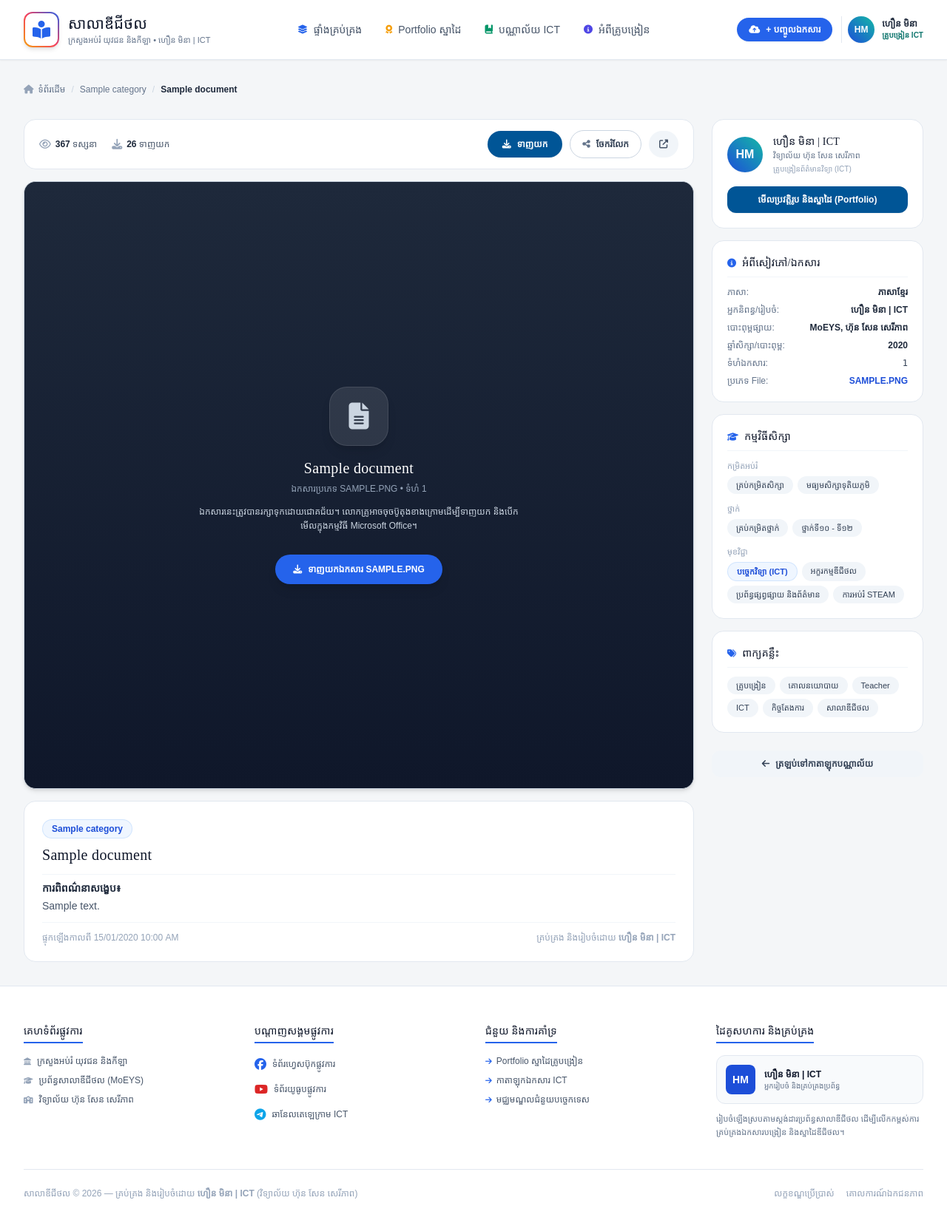
After one commit to Hoeun-Minea/Portfolio, a Laravel app: template resources/views/documents/show.blade.php in a window 1280 px wide. The commit adds this page. Shown: the whole page at 74% size. Run offline with Laravel 12, Linux system fonts and the light colour scheme; data comes from the database, SQL or seed files in the repository; the template is opened without the code that fills it: most values are stand-ins (such as "Sample title", 1, 10 or a date in 2020); some libraries are stand-ins or nearby versions; some web fonts are replaced.

Commit message:
feat: add Sala Digital document preview page (sala.moeys.gov.kh layout) with embedded PDF viewer, stats, author card, curriculum, and keywords

```diff
--- /dev/null
+++ b/resources/views/documents/show.blade.php
@@ -0,0 +1,326 @@
+@extends('layouts.app')
+
+@section('title', $document->title . ' — សាលាឌីជីថល')
+
+@section('content')
+<div class="space-y-6">
+
+    <!-- Breadcrumb & Back Link -->
+    <nav class="flex items-center space-x-2 text-xs text-slate-500 font-medium pb-2">
+        <a href="{{ route('dashboard') }}" class="hover:text-blue-700 flex items-center gap-1.5 transition">
+            <i class="fa-solid fa-house text-slate-400"></i>
+            <span>ទំព័រដើម</span>
+        </a>
+        <span class="text-slate-300">/</span>
+        <a href="{{ route('dashboard') }}#librarySection" class="hover:text-blue-700 transition">
+            <span>{{ $document->category->name }}</span>
+        </a>
+        <span class="text-slate-300">/</span>
+        <span class="text-slate-800 font-semibold truncate max-w-xs sm:max-w-md">{{ $document->title }}</span>
+    </nav>
+
+    <!-- Main Content Grid (ដូចរូបភាព Sala Digital: sala.moeys.gov.kh) -->
+    <div class="grid grid-cols-1 lg:grid-cols-12 gap-6 items-start">
+
+        <!-- ================= LEFT COLUMN: Viewer & Controls (75% / 8 of 12 cols) ================= -->
+        <div class="lg:col-span-8 xl:col-span-9 space-y-4">
+
+            <!-- 1. Stats Bar & Action Buttons (ដូចរូបភាព Screenshot បេះបិទ) -->
+            <div class="bg-white rounded-2xl border border-slate-200 px-5 py-3.5 flex flex-wrap items-center justify-between gap-3 shadow-xs">
+
+                <!-- Left: 👁 ទស្សនា & ⬇ ទាញយក -->
+                <div class="flex items-center space-x-5 text-xs text-slate-600 font-medium">
+                    <span class="flex items-center gap-1.5">
+                        <i class="fa-regular fa-eye text-slate-400 text-sm"></i>
+                        <span><strong class="text-slate-800">{{ number_format(320 + ($document->id * 47)) }}</strong> ទស្សនា</span>
+                    </span>
+                    <span class="flex items-center gap-1.5">
+                        <i class="fa-solid fa-download text-slate-400 text-sm"></i>
+                        <span><strong class="text-slate-800">{{ number_format(15 + ($document->id * 11)) }}</strong> ទាញយក</span>
+                    </span>
+                </div>
+
+                <!-- Right: ⬇ ទាញយក (Blue Pill) & 🔗 ចែករំលែក (White Pill) -->
+                <div class="flex items-center space-x-2.5">
+                    <!-- Download Button (ដូចប៊ូតុងខៀវចាស់ក្នុងរូបភាព) -->
+                    <a href="{{ route('documents.download', $document) }}"
+                       download
+                       class="inline-flex items-center gap-2 px-5 py-2.5 rounded-full bg-[#005596] hover:bg-[#003a66] active:scale-95 text-white text-xs font-semibold shadow-sm transition">
+                        <i class="fa-solid fa-download"></i>
+                        <span>ទាញយក</span>
+                    </a>
+
+                    <!-- Share Button (ដូចប៊ូតុងសក្នុងរូបភាព) -->
+                    <button type="button"
+                            id="shareDocumentBtn"
+                            class="inline-flex items-center gap-2 px-4 py-2.5 rounded-full bg-white hover:bg-slate-50 border border-slate-300 active:scale-95 text-slate-700 text-xs font-semibold shadow-xs transition">
+                        <i class="fa-solid fa-share-nodes text-slate-500"></i>
+                        <span>ចែករំលែក</span>
+                    </button>
+
+                    <!-- Open Fullscreen / Separate Tab -->
+                    <a href="{{ route('documents.preview', $document) }}"
+                       target="_blank"
+                       class="hidden sm:inline-flex items-center gap-1.5 px-3.5 py-2.5 rounded-full bg-slate-100 hover:bg-slate-200 text-slate-600 text-xs font-medium transition"
+                       title="បើកមើលក្នុង Tab ថ្មី">
+                        <i class="fa-solid fa-up-right-from-square text-xs"></i>
+                    </a>
+                </div>
+
+            </div>
+
+            <!-- 2. Embedded Document Preview Viewer (ដូចក្នុងរូបភាព Screenshot) -->
+            <div class="relative bg-[#323639] rounded-2xl border border-slate-300 shadow-md overflow-hidden min-h-[780px] flex flex-col justify-center items-center">
+
+                @if($document->file_type === 'pdf')
+                    <!-- PDF Viewer Embedded iframe (displays with native Chrome/Edge PDF controls) -->
+                    <iframe src="{{ route('documents.preview', $document) }}#toolbar=1&navpanes=1"
+                            class="w-full h-[820px] rounded-2xl border-0"
+                            title="{{ $document->title }}"
+                            allowfullscreen>
+                    </iframe>
+                @elseif(in_array($document->file_type, ['jpg', 'jpeg', 'png', 'webp', 'gif']))
+                    <!-- Image Viewer -->
+                    <div class="w-full h-[820px] flex items-center justify-center p-4 bg-slate-900/90 overflow-auto">
+                        <img src="{{ route('documents.preview', $document) }}"
+                             alt="{{ $document->title }}"
+                             class="max-w-full max-h-full object-contain rounded-lg shadow-2xl">
+                    </div>
+                @else
+                    <!-- Office Document (Word, PPT, Excel) Viewer Fallback -->
+                    <div class="w-full h-[820px] flex flex-col items-center justify-center p-8 bg-gradient-to-b from-slate-800 to-slate-900 text-white text-center space-y-4">
+                        <div class="w-20 h-20 rounded-3xl bg-white/10 flex items-center justify-center text-4xl shadow-lg border border-white/10
+                            @if(in_array($document->file_type, ['doc', 'docx'])) text-blue-400
+                            @elseif(in_array($document->file_type, ['ppt', 'pptx'])) text-amber-400
+                            @elseif(in_array($document->file_type, ['xls', 'xlsx'])) text-emerald-400
+                            @else text-slate-300 @endif">
+                            @if(in_array($document->file_type, ['doc', 'docx']))
+                                <i class="fa-solid fa-file-word"></i>
+                            @elseif(in_array($document->file_type, ['ppt', 'pptx']))
+                                <i class="fa-solid fa-file-powerpoint"></i>
+                            @elseif(in_array($document->file_type, ['xls', 'xlsx']))
+                                <i class="fa-solid fa-file-excel"></i>
+                            @else
+                                <i class="fa-solid fa-file-lines"></i>
+                            @endif
+                        </div>
+
+                        <div class="max-w-md space-y-1.5">
+                            <h3 class="font-khmer-muol text-lg sm:text-xl text-white">{{ $document->title }}</h3>
+                            <p class="text-xs text-slate-400">ឯកសារប្រភេទ {{ strtoupper($document->file_type) }} • ទំហំ {{ $document->file_size }}</p>
+                            <p class="text-xs text-slate-300 pt-2 leading-relaxed">
+                                ឯកសារនេះត្រូវបានរក្សាទុកដោយជោគជ័យ។ លោកគ្រូអាចចុចប៊ូតុងខាងក្រោមដើម្បីទាញយក និងបើកមើលក្នុងកម្មវិធី Microsoft Office។
+                            </p>
+                        </div>
+
+                        <div class="pt-3 flex flex-wrap items-center justify-center gap-3">
+                            <a href="{{ route('documents.download', $document) }}"
+                               download
+                               class="inline-flex items-center gap-2 px-6 py-3 rounded-full bg-blue-600 hover:bg-blue-700 active:scale-95 text-white text-xs font-bold shadow-lg transition">
+                                <i class="fa-solid fa-download"></i>
+                                <span>ទាញយកឯកសារ {{ strtoupper($document->file_type) }}</span>
+                            </a>
+                        </div>
+                    </div>
+                @endif
+
+            </div>
+
+            <!-- 3. Document Details & Description Card -->
+            <div class="bg-white rounded-2xl border border-slate-200 p-6 space-y-3 shadow-xs">
+                <div class="flex items-start justify-between gap-4">
+                    <div>
+                        <span class="inline-flex items-center px-3 py-1 rounded-full text-xs font-semibold bg-blue-50 text-blue-700 border border-blue-200/60 mb-2">
+                            {{ $document->category->name }}
+                        </span>
+                        <h1 class="font-khmer-muol text-lg sm:text-xl text-slate-900 leading-snug">
+                            {{ $document->title }}
+                        </h1>
+                    </div>
+
+                    @if($document->is_portfolio)
+                        <span class="inline-flex items-center gap-1.5 px-3 py-1 rounded-full bg-emerald-50 text-emerald-700 border border-emerald-200 text-xs font-bold flex-shrink-0">
+                            <i class="fa-solid fa-award text-amber-500"></i>
+                            <span>ស្នាដៃ Portfolio</span>
+                        </span>
+                    @endif
+                </div>
+
+                @if($document->description)
+                    <div class="pt-2 text-xs sm:text-sm text-slate-600 leading-relaxed border-t border-slate-100">
+                        <p class="font-semibold text-slate-800 mb-1">ការពិពណ៌នាសង្ខេប៖</p>
+                        <p class="whitespace-pre-line">{{ $document->description }}</p>
+                    </div>
+                @endif
+
+                <div class="pt-3 border-t border-slate-100 flex flex-wrap items-center justify-between gap-3 text-xs text-slate-400">
+                    <span>ផ្ទុកឡើងកាលពី {{ $document->created_at->format('d/m/Y h:i A') }}</span>
+                    <span>គ្រប់គ្រង និងរៀបចំដោយ <strong>ហឿន មិនា | ICT</strong></span>
+                </div>
+            </div>
+
+        </div>
+
+
+        <!-- ================= RIGHT COLUMN: Sidebar (25% / 4 of 12 cols) ================= -->
+        <div class="lg:col-span-4 xl:col-span-3 space-y-4">
+
+            <!-- Card 1: ស្ថាប័ន / អ្នកបង្កើត (ដូចរូបភាព Screenshot) -->
+            <div class="bg-white rounded-2xl border border-slate-200 p-5 shadow-xs space-y-4">
+                <div class="flex items-center space-x-3.5">
+                    <!-- School / Teacher Emblem -->
+                    <div class="w-12 h-12 rounded-full bg-gradient-to-tr from-blue-700 to-teal-500 text-white flex items-center justify-center font-bold text-base shadow-sm flex-shrink-0">
+                        HM
+                    </div>
+                    <div class="min-w-0">
+                        <h4 class="font-khmer-muol text-xs sm:text-sm text-slate-900 truncate">
+                            ហឿន មិនា | ICT
+                        </h4>
+                        <p class="text-[11px] text-slate-500 truncate">វិទ្យាល័យ ហ៊ុន សែន សេរីភាព</p>
+                        <p class="text-[10px] text-slate-400 mt-0.5">គ្រូបង្រៀនព័ត៌មានវិទ្យា (ICT)</p>
+                    </div>
+                </div>
+
+                <a href="{{ route('portfolio.public') }}"
+                   target="_blank"
+                   class="w-full py-2.5 px-4 rounded-xl bg-[#005596] hover:bg-[#003a66] text-white text-xs font-semibold text-center block transition shadow-sm active:scale-95">
+                    មើលប្រវត្តិរូប និងស្នាដៃ (Portfolio)
+                </a>
+            </div>
+
+            <!-- Card 2: អំពីសៀវភៅ / ឯកសារ (ដូចរូបភាព Screenshot) -->
+            <div class="bg-white rounded-2xl border border-slate-200 p-5 shadow-xs space-y-3">
+                <h3 class="font-khmer-muol text-sm text-slate-900 pb-2 border-b border-slate-100 flex items-center gap-2">
+                    <i class="fa-solid fa-circle-info text-blue-600 text-xs"></i>
+                    <span>អំពីសៀវភៅ/ឯកសារ</span>
+                </h3>
+
+                <dl class="space-y-2 text-xs">
+                    <div class="flex items-center justify-between">
+                        <dt class="text-slate-500">ភាសា:</dt>
+                        <dd class="font-semibold text-slate-800">ភាសាខ្មែរ</dd>
+                    </div>
+
+                    <div class="flex items-center justify-between">
+                        <dt class="text-slate-500">អ្នកនិពន្ធ/រៀបចំ:</dt>
+                        <dd class="font-semibold text-slate-800">ហឿន មិនា | ICT</dd>
+                    </div>
+
+                    <div class="flex items-center justify-between">
+                        <dt class="text-slate-500">បោះពុម្ពផ្សាយ:</dt>
+                        <dd class="font-semibold text-slate-800">MoEYS, ហ៊ុន សែន សេរីភាព</dd>
+                    </div>
+
+                    <div class="flex items-center justify-between">
+                        <dt class="text-slate-500">ឆ្នាំសិក្សា/បោះពុម្ព:</dt>
+                        <dd class="font-semibold text-slate-800">{{ $document->academic_year }}</dd>
+                    </div>
+
+                    <div class="flex items-center justify-between">
+                        <dt class="text-slate-500">ទំហំឯកសារ:</dt>
+                        <dd class="font-mono text-slate-700">{{ $document->file_size }}</dd>
+                    </div>
+
+                    <div class="flex items-center justify-between">
+                        <dt class="text-slate-500">ប្រភេទ File:</dt>
+                        <dd class="font-bold text-blue-700 uppercase">{{ $document->file_type }}</dd>
+                    </div>
+                </dl>
+            </div>
+
+            <!-- Card 3: កម្មវិធីសិក្សា (ដូចរូបភាព Screenshot) -->
+            <div class="bg-white rounded-2xl border border-slate-200 p-5 shadow-xs space-y-3">
+                <h3 class="font-khmer-muol text-sm text-slate-900 pb-2 border-b border-slate-100 flex items-center gap-2">
+                    <i class="fa-solid fa-graduation-cap text-blue-600 text-xs"></i>
+                    <span>កម្មវិធីសិក្សា</span>
+                </h3>
+
+                <div class="space-y-3 text-xs">
+                    <div>
+                        <p class="text-[11px] text-slate-400 mb-1.5 font-medium">កម្រិតអប់រំ</p>
+                        <div class="flex flex-wrap gap-1.5">
+                            <span class="px-3 py-1 rounded-full bg-slate-100 text-slate-700 text-[11px] font-medium">គ្រប់កម្រិតសិក្សា</span>
+                            <span class="px-3 py-1 rounded-full bg-slate-100 text-slate-700 text-[11px] font-medium">មធ្យមសិក្សាទុតិយភូមិ</span>
+                        </div>
+                    </div>
+
+                    <div>
+                        <p class="text-[11px] text-slate-400 mb-1.5 font-medium">ថ្នាក់</p>
+                        <div class="flex flex-wrap gap-1.5">
+                            <span class="px-3 py-1 rounded-full bg-slate-100 text-slate-700 text-[11px] font-medium">គ្រប់កម្រិតថ្នាក់</span>
+                            <span class="px-3 py-1 rounded-full bg-slate-100 text-slate-700 text-[11px] font-medium">ថ្នាក់ទី១០ - ទី១២</span>
+                        </div>
+                    </div>
+
+                    <div>
+                        <p class="text-[11px] text-slate-400 mb-1.5 font-medium">មុខវិជ្ជា</p>
+                        <div class="flex flex-wrap gap-1.5">
+                            <span class="px-3 py-1 rounded-full bg-blue-50 text-blue-700 border border-blue-200/60 text-[11px] font-semibold">បច្ចេកវិទ្យា (ICT)</span>
+                            <span class="px-3 py-1 rounded-full bg-slate-100 text-slate-700 text-[11px] font-medium">អក្ខរកម្មឌីជីថល</span>
+                            <span class="px-3 py-1 rounded-full bg-slate-100 text-slate-700 text-[11px] font-medium">ប្រព័ន្ធផ្សព្វផ្សាយ និងព័ត៌មាន</span>
+                            <span class="px-3 py-1 rounded-full bg-slate-100 text-slate-700 text-[11px] font-medium">ការអប់រំ STEAM</span>
+                        </div>
+                    </div>
+                </div>
+            </div>
+
+            <!-- Card 4: ពាក្យគន្លឹះ (ដូចរូបភាព Screenshot) -->
+            <div class="bg-white rounded-2xl border border-slate-200 p-5 shadow-xs space-y-3">
+                <h3 class="font-khmer-muol text-sm text-slate-900 pb-2 border-b border-slate-100 flex items-center gap-2">
+                    <i class="fa-solid fa-tags text-blue-600 text-xs"></i>
+                    <span>ពាក្យគន្លឹះ</span>
+                </h3>
+
+                <div class="flex flex-wrap gap-1.5">
+                    <span class="px-3 py-1 rounded-full bg-slate-100 hover:bg-slate-200 text-slate-700 text-[11px] font-medium cursor-pointer transition">គ្រូបង្រៀន</span>
+                    <span class="px-3 py-1 rounded-full bg-slate-100 hover:bg-slate-200 text-slate-700 text-[11px] font-medium cursor-pointer transition">គោលនយោបាយ</span>
+                    <span class="px-3 py-1 rounded-full bg-slate-100 hover:bg-slate-200 text-slate-700 text-[11px] font-medium cursor-pointer transition">Teacher</span>
+                    <span class="px-3 py-1 rounded-full bg-slate-100 hover:bg-slate-200 text-slate-700 text-[11px] font-medium cursor-pointer transition">ICT</span>
+                    <span class="px-3 py-1 rounded-full bg-slate-100 hover:bg-slate-200 text-slate-700 text-[11px] font-medium cursor-pointer transition">កិច្ចតែងការ</span>
+                    <span class="px-3 py-1 rounded-full bg-slate-100 hover:bg-slate-200 text-slate-700 text-[11px] font-medium cursor-pointer transition">សាលាឌីជីថល</span>
+                </div>
+            </div>
+
+            <!-- Back to Library Button -->
+            <div class="pt-2">
+                <a href="{{ route('dashboard') }}" class="w-full py-2.5 px-4 rounded-xl bg-slate-100 hover:bg-slate-200 text-slate-700 text-xs font-semibold text-center block transition flex items-center justify-center gap-2">
+                    <i class="fa-solid fa-arrow-left text-xs"></i>
+                    <span>ត្រឡប់ទៅកាតាឡុកបណ្ណាល័យ</span>
+                </a>
+            </div>
+
+        </div>
+
+    </div>
+
+</div>
+
+<!-- Copy Link Toast Notification -->
+<div id="copyToast" class="fixed bottom-6 right-6 z-50 transform translate-y-20 opacity-0 transition-all duration-300 bg-slate-900 text-white px-5 py-3.5 rounded-2xl shadow-xl flex items-center space-x-2.5 text-xs font-medium">
+    <i class="fa-solid fa-circle-check text-emerald-400 text-base"></i>
+    <span>បានចម្លង Link ឯកសារនេះរួចរាល់!</span>
+</div>
+@endsection
+
+@push('scripts')
+<script>
+    document.addEventListener('DOMContentLoaded', () => {
+        const shareBtn = document.getElementById('shareDocumentBtn');
+        const toast = document.getElementById('copyToast');
+
+        if (shareBtn && toast) {
+            shareBtn.addEventListener('click', async () => {
+                try {
+                    await navigator.clipboard.writeText(window.location.href);
+                    toast.classList.remove('translate-y-20', 'opacity-0');
+                    setTimeout(() => {
+                        toast.classList.add('translate-y-20', 'opacity-0');
+                    }, 2500);
+                } catch (err) {
+                    prompt('ចម្លង Link ឯកសារ៖', window.location.href);
+                }
+            });
+        }
+    });
+</script>
+@endpush
--- a/routes/web.php
+++ b/routes/web.php
@@ -6,20 +6,24 @@ use Illuminate\Support\Facades\Route;
 // 1. ផ្ទាំងគ្រប់គ្រងទូទៅ (Dashboard)
 Route::get('/', [DocumentController::class, 'index'])->name('dashboard');
 
-// 2. Route សម្រាប់ Upload ឯកសារ
+// 2. Route សម្រាប់បង្ហាញព័ត៌មាន និង Preview ឯកសារ (ដូច sala.moeys.gov.kh)
+Route::get('/documents/{document}', [DocumentController::class, 'show'])->name('documents.show');
+
+// 3. Route សម្រាប់ Upload ឯកសារ
 Route::post('/documents', [DocumentController::class, 'store'])->name('documents.store');
 
-// 3. Route សម្រាប់កែប្រែឯកសារ
+// 4. Route សម្រាប់កែប្រែឯកសារ
 Route::put('/documents/{document}', [DocumentController::class, 'update'])->name('documents.update');
 
-// 4. Route សម្រាប់ទាញយកឯកសារ (Download)
+// 5. Route សម្រាប់ទាញយកឯកសារ (Download)
 Route::get('/documents/{document}/download', [DocumentController::class, 'download'])->name('documents.download');
 
-// 5. Route សម្រាប់ Preview មើលឯកសារផ្ទាល់
+// 6. Route សម្រាប់ Raw File Stream / Preview ឯកសារផ្ទាល់
 Route::get('/documents/{document}/preview', [DocumentController::class, 'preview'])->name('documents.preview');
+Route::get('/documents/{document}/raw', [DocumentController::class, 'preview'])->name('documents.raw');
 
-// 6. Route សម្រាប់លុបឯកសារ
+// 7. Route សម្រាប់លុបឯកសារ
 Route::delete('/documents/{document}', [DocumentController::class, 'destroy'])->name('documents.destroy');
 
-// 7. ទំព័រ Portfolio សាធារណៈ សម្រាប់ដាក់ពាក្យការងារ
+// 8. ទំព័រ Portfolio សាធារណៈ សម្រាប់ដាក់ពាក្យការងារ
 Route::get('/portfolio', [DocumentController::class, 'portfolio'])->name('portfolio.public');
```
Also changed, not shown: app/Http/Controllers/DocumentController.php (+25 -0 lines), resources/views/dashboard.blade.php (+10 -7 lines), resources/views/portfolio.blade.php (+10 -7 lines).
